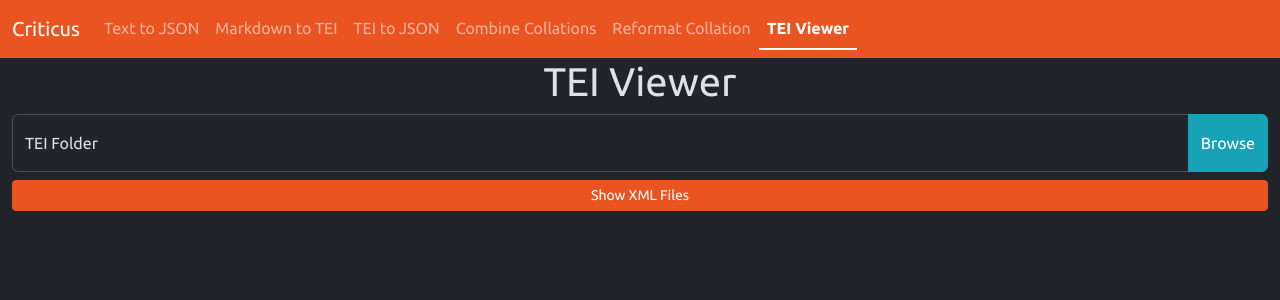
After one commit to d-flood/criticus, a Django app: page /tei-viewer/ in a window 1280 px wide. The commit adds this page. Shown: the top 300 px of the page. Run offline with Django 5.2, Linux system fonts and the light colour scheme; some libraries are stand-ins or nearby versions.

Commit message:
implement tei viewer

```diff
--- a/criticus/templates/base.html
+++ b/criticus/templates/base.html
@@ -59,6 +59,12 @@
                             Reformat Collation
                         </a>
                     </li>
+                    <li class="nav-item">
+                        <a href="{% url 'tei-viewer' %}" class="nav-link{% if page == 'tei-viewer' %} active{% endif %}">
+                            {% if page == 'tei-viewer' %}<span class="visually-hidden">(current)</span>{% endif %}
+                            TEI Viewer
+                        </a>
+                    </li>
                 </ul>
             </div>
         </div>
--- /dev/null
+++ b/criticus/templates/tei_viewer.html
@@ -0,0 +1,33 @@
+{% extends 'base.html' %} {% block title %}Reformat Collations{% endblock %}
+{% block content %}
+
+<div class="container-fluid">
+    <h1 class="text-center">TEI Viewer</h1>
+    <form hx-post="{% url 'tei-viewer' %}"
+        hx-target="#tei-viewer"
+        hx-swap="innerHTML">
+
+        <div class="input-group mt-2" id="input-folder">
+            {% include '_input_floating.html' with id="inputFolder" name="input-folder" label="TEI Folder" value=settings.reformat_collation_input_file required=True style="direction: rtl; text-align: right;" only %}
+            <button type="button" class="btn btn-info text-nowrap" id="dirPicker" onclick="addTask('pick_directory', 'inputFolder', null, null)">Browse</button>
+        </div>
+
+        <button type="submit" class="btn btn-primary btn-sm w-100 my-2">
+            <span id="convert-btn-txt">Show XML Files</span>
+            <div id="convert-btn-spinner" class="spinner-border" role="status" style="display: none;">
+                <span class="visually-hidden">Processing...</span>
+            </div>
+        </button>
+    </form>
+
+    <div id="tei-viewer"></div>
+    <style>
+        #tei-viewer * {
+            font-family: serif !important;
+        }
+    </style>
+
+</div>
+
+
+{% endblock %}
--- a/criticus/web/urls.py
+++ b/criticus/web/urls.py
@@ -38,6 +38,12 @@ urlpatterns = [
         views.reformat_collation,
         name="reformat-collation",
     ),
+    path("tei-viewer/", views.tei_viewer, name="tei-viewer"),
+    path(
+        "get-tei-transcription/",
+        views.get_tei_transcription,
+        name="get-tei-transcription",
+    ),
 ]
 if settings.DEBUG:
     urlpatterns += static(settings.STATIC_URL, document_root=settings.STATIC_ROOT)
```
Also changed, not shown: criticus/templates/_file_list.html (added, +13 -0 lines), criticus/web/views.py (+33 -1 lines), 1 other file.
